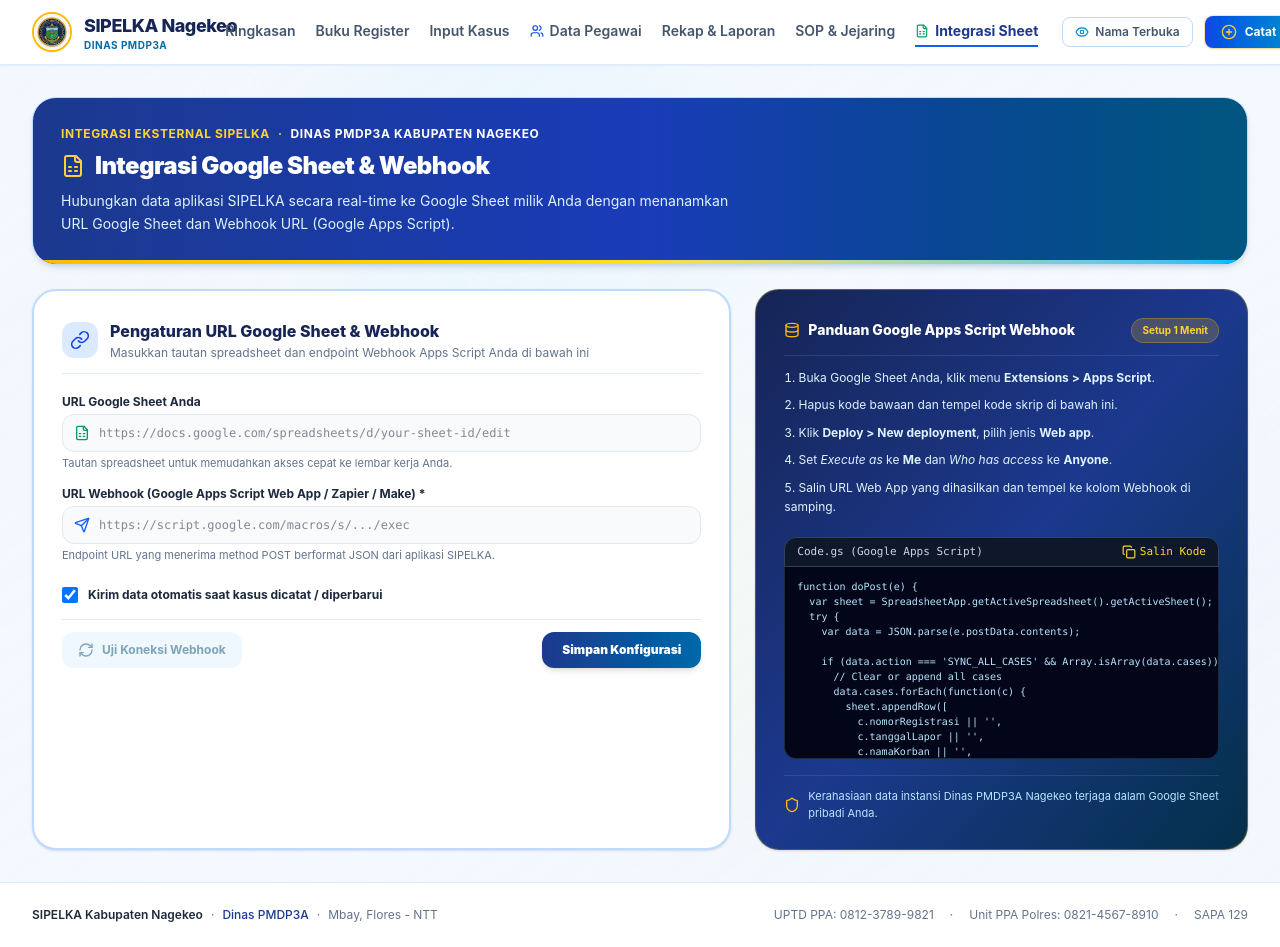
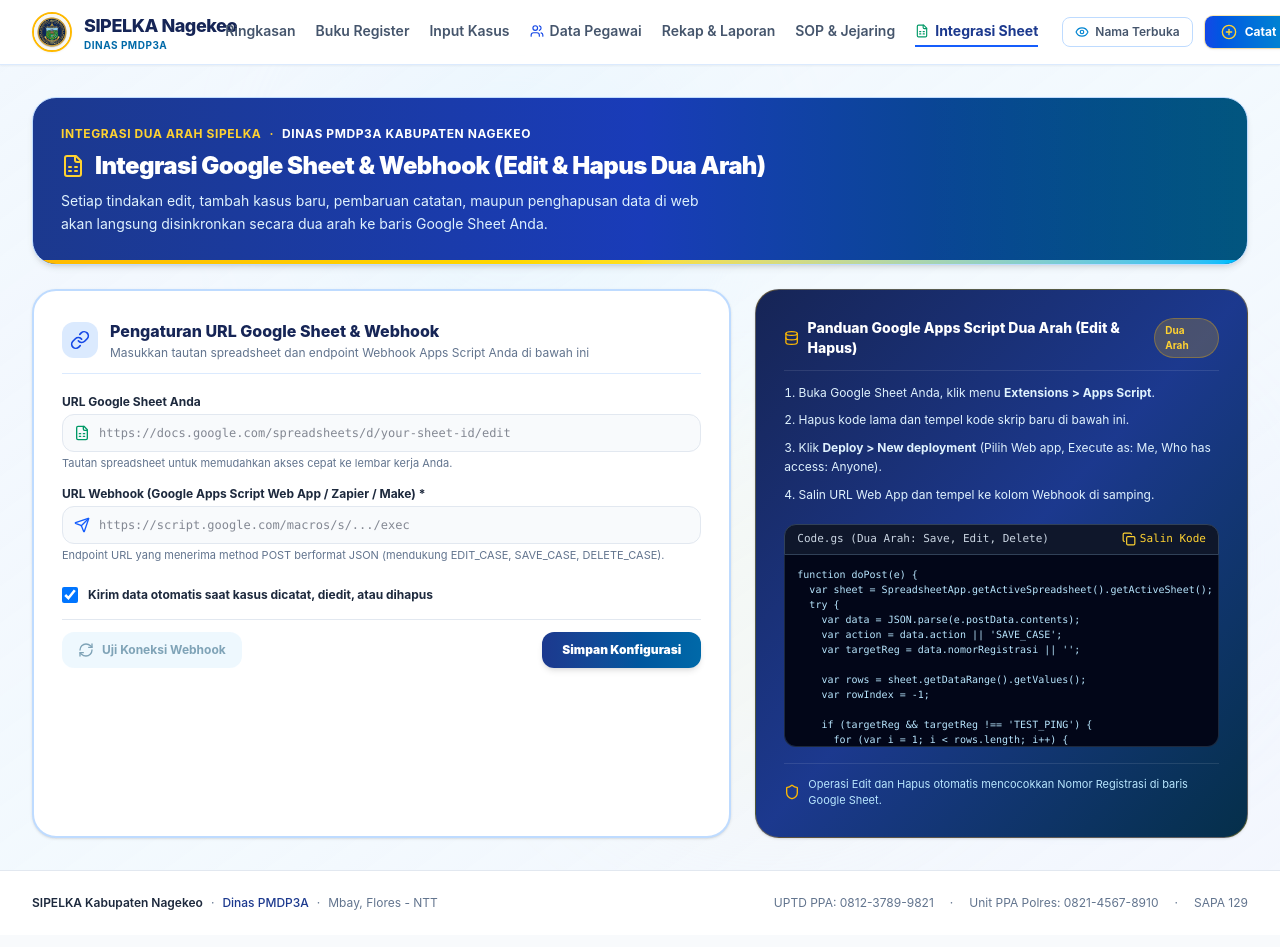
Before and after one commit to bidangpppanagekeo-jpg/SIPELKA, a React (Vite) app: page / in a window 1280 px wide. Both pictures are taken after a click on the button "Integrasi Sheet". Shown: the top 947 px of the page. Built offline with nearby package versions, Linux system fonts and the light colour scheme.

Commit message:
feat: enable CRUD synchronization with Google Sheets
Implement edit and delete logic for Google Sheets integration via Apps Script to ensure data consistency between the local register and the remote spreadsheet.

```diff
--- a/src/App.tsx
+++ b/src/App.tsx
@@ -84,6 +84,7 @@
   };
 
   const handleSaveCase = (savedCase: KasusKekerasan) => {
+    const isExisting = cases.some((c) => c.id === savedCase.id);
     const updatedList = saveCase(savedCase);
     setCases(updatedList);
     setCaseToEdit(null);
@@ -94,7 +95,7 @@
     const sheetCfg = getGoogleSheetConfig();
     if (sheetCfg.autoSync && sheetCfg.webhookUrl) {
       sendDataToGoogleSheetWebhook({
-        action: 'SAVE_CASE',
+        action: isExisting ? 'EDIT_CASE' : 'SAVE_CASE',
         timestamp: new Date().toISOString(),
         ...savedCase
       }).catch((err) => console.error('Auto-sync webhook error:', err));
@@ -102,12 +103,24 @@
   };
 
   const handleDeleteCase = (id: string) => {
+    const targetCase = cases.find((c) => c.id === id);
     const updatedList = deleteCase(id);
     setCases(updatedList);
     if (selectedCaseForDetail?.id === id) {
       setSelectedCaseForDetail(null);
     }
     showToast('Data berkas perkara berhasil dihapus dari register.');
+
+    // Sync deletion to Google Sheet webhook if enabled
+    const sheetCfg = getGoogleSheetConfig();
+    if (sheetCfg.autoSync && sheetCfg.webhookUrl && targetCase) {
+      sendDataToGoogleSheetWebhook({
+        action: 'DELETE_CASE',
+        timestamp: new Date().toISOString(),
+        id: targetCase.id,
+        nomorRegistrasi: targetCase.nomorRegistrasi
+      }).catch((err) => console.error('Delete sync webhook error:', err));
+    }
   };
 
   const handleAddProgressNote = (
@@ -120,6 +133,16 @@
     const updatedCase = updatedList.find((c) => c.id === caseId) || null;
     setSelectedCaseForDetail(updatedCase);
     showToast('Catatan tindakan pendampingan berhasil ditambahkan.');
+
+    // Sync progress note / edit update to Google Sheet webhook if enabled
+    const sheetCfg = getGoogleSheetConfig();
+    if (sheetCfg.autoSync && sheetCfg.webhookUrl && updatedCase) {
+      sendDataToGoogleSheetWebhook({
+        action: 'EDIT_CASE',
+        timestamp: new Date().toISOString(),
+        ...updatedCase
+      }).catch((err) => console.error('Progress note sync webhook error:', err));
+    }
   };
 
   const handleResetData = () => {
--- a/src/components/GoogleSheetIntegrationView.tsx
+++ b/src/components/GoogleSheetIntegrationView.tsx
@@ -112,9 +112,49 @@
   var sheet = SpreadsheetApp.getActiveSpreadsheet().getActiveSheet();
   try {
     var data = JSON.parse(e.postData.contents);
+    var action = data.action || 'SAVE_CASE';
+    var targetReg = data.nomorRegistrasi || '';
 
-    if (data.action === 'SYNC_ALL_CASES' && Array.isArray(data.cases)) {
-      // Clear or append all cases
+    var rows = sheet.getDataRange().getValues();
+    var rowIndex = -1;
+
+    if (targetReg && targetReg !== 'TEST_PING') {
+      for (var i = 1; i < rows.length; i++) {
+        if (rows[i][0] === targetReg) {
+          rowIndex = i + 1; // 1-indexed row number
+          break;
+        }
+      }
+    }
+
+    if (action === 'DELETE_CASE') {
+      if (rowIndex > 0) {
+        sheet.deleteRow(rowIndex);
+      }
+    } else if (action === 'EDIT_CASE' || action === 'SAVE_CASE') {
+      var rowData = [
+        data.nomorRegistrasi || '',
+        data.tanggalLapor || '',
+        data.namaKorban || '',
+        data.usiaKorban || '',
+        data.kategoriKorban || '',
+        data.kecamatanTKP || '',
+        data.bentukKekerasan ? (Array.isArray(data.bentukKekerasan) ? data.bentukKekerasan.join(', ') : data.bentukKekerasan) : '',
+        data.namaPelaku || '',
+        data.hubunganPelaku || '',
+        data.tingkatUrgensi || '',
+        data.statusPenanganan || '',
+        data.petugasPendamping || ''
+      ];
+      if (rowIndex > 0) {
+        sheet.getRange(rowIndex, 1, 1, rowData.length).setValues([rowData]);
+      } else {
+        sheet.appendRow(rowData);
+      }
+    } else if (action === 'SYNC_ALL_CASES' && Array.isArray(data.cases)) {
+      if (sheet.getLastRow() > 1) {
+        sheet.getRange(2, 1, sheet.getLastRow() - 1, sheet.getLastColumn()).clearContent();
+      }
       data.cases.forEach(function(c) {
         sheet.appendRow([
           c.nomorRegistrasi || '',
@@ -132,16 +172,15 @@
         ]);
       });
     } else {
-      // Single record or test ping
+      // Test ping
       sheet.appendRow([
-        new Date(),
         data.nomorRegistrasi || 'TEST_PING',
         data.tanggalLapor || new Date().toISOString().slice(0, 10),
         data.namaKorban || 'Test Korban',
         data.usiaKorban || '0',
         data.kategoriKorban || 'Test',
         data.kecamatanTKP || 'Aesesa',
-        data.bentukKekerasan || 'Uji Koneksi',
+        data.bentukKekerasan || 'Uji Koneksi Bi-directional',
         data.namaPelaku || '-',
         data.hubunganPelaku || '-',
         data.tingkatUrgensi || 'Normal',
@@ -150,7 +189,7 @@
       ]);
     }
 
-    return ContentService.createTextOutput(JSON.stringify({"status": "success"}))
+    return ContentService.createTextOutput(JSON.stringify({"status": "success", "action": action}))
       .setMimeType(ContentService.MimeType.JSON);
   } catch(err) {
     return ContentService.createTextOutput(JSON.stringify({"status": "error", "message": err.toString()}))
@@ -175,16 +214,16 @@
         <div className="relative z-10 flex flex-col md:flex-row md:items-center justify-between gap-6">
           <div className="space-y-2">
             <div className="flex items-center gap-2 text-xs font-bold text-amber-300 uppercase tracking-wider">
-              <span>Integrasi Eksternal SIPELKA</span>
+              <span>Integrasi Dua Arah SIPELKA</span>
               <span>·</span>
               <span className="text-white">Dinas PMDP3A Kabupaten Nagekeo</span>
             </div>
             <h1 className="text-xl sm:text-2xl font-black text-white tracking-tight flex items-center gap-2.5">
               <FileSpreadsheet className="w-6 h-6 text-amber-300" />
-              Integrasi Google Sheet & Webhook
+              Integrasi Google Sheet & Webhook (Edit & Hapus Dua Arah)
             </h1>
             <p className="text-xs sm:text-sm text-sky-100 max-w-2xl leading-relaxed">
-              Hubungkan data aplikasi SIPELKA secara real-time ke Google Sheet milik Anda dengan menanamkan URL Google Sheet dan Webhook URL (Google Apps Script).
+              Setiap tindakan edit, tambah kasus baru, pembaruan catatan, maupun penghapusan data di web akan langsung disinkronkan secara dua arah ke baris Google Sheet Anda.
             </p>
           </div>
 
@@ -257,7 +296,7 @@
                 />
               </div>
               <p className="text-[11px] text-slate-500 mt-1">
-                Endpoint URL yang menerima method POST berformat JSON dari aplikasi SIPELKA.
+                Endpoint URL yang menerima method POST berformat JSON (mendukung EDIT_CASE, SAVE_CASE, DELETE_CASE).
               </p>
             </div>
 
@@ -269,7 +308,7 @@
                   onChange={(e) => setConfig({ ...config, autoSync: e.target.checked })}
                   className="w-4 h-4 rounded border-slate-300 text-blue-600 focus:ring-blue-500"
                 />
-                <span>Kirim data otomatis saat kasus dicatat / diperbarui</span>
+                <span>Kirim data otomatis saat kasus dicatat, diedit, atau dihapus</span>
               </label>
 
               {config.sheetUrl && (
@@ -329,24 +368,23 @@
             <div className="flex items-center justify-between border-b border-white/10 pb-3">
               <h3 className="font-extrabold text-sm text-white flex items-center gap-2">
                 <Database className="w-4 h-4 text-amber-400" />
-                Panduan Google Apps Script Webhook
+                Panduan Google Apps Script Dua Arah (Edit & Hapus)
               </h3>
               <span className="text-[10px] font-bold text-amber-300 bg-amber-400/20 px-2.5 py-1 rounded-full border border-amber-400/30">
-                Setup 1 Menit
+                Dua Arah
               </span>
             </div>
 
             <ol className="text-xs text-sky-100 space-y-2 list-decimal list-inside leading-relaxed">
               <li>Buka Google Sheet Anda, klik menu <strong>Extensions &gt; Apps Script</strong>.</li>
-              <li>Hapus kode bawaan dan tempel kode skrip di bawah ini.</li>
-              <li>Klik <strong>Deploy &gt; New deployment</strong>, pilih jenis <strong>Web app</strong>.</li>
-              <li>Set <em>Execute as</em> ke <strong>Me</strong> dan <em>Who has access</em> ke <strong>Anyone</strong>.</li>
-              <li>Salin URL Web App yang dihasilkan dan tempel ke kolom Webhook di samping.</li>
+              <li>Hapus kode lama dan tempel kode skrip baru di bawah ini.</li>
+              <li>Klik <strong>Deploy &gt; New deployment</strong> (Pilih Web app, Execute as: Me, Who has access: Anyone).</li>
+              <li>Salin URL Web App dan tempel ke kolom Webhook di samping.</li>
             </ol>
 
             <div className="relative pt-2">
               <div className="flex items-center justify-between bg-slate-900 px-3 py-1.5 rounded-t-xl border border-slate-700 text-[11px] font-mono text-slate-300">
-                <span>Code.gs (Google Apps Script)</span>
+                <span>Code.gs (Dua Arah: Save, Edit, Delete)</span>
                 <button
                   onClick={handleCopyCode}
                   className="flex items-center gap-1 text-amber-300 hover:text-white transition-colors"
@@ -363,7 +401,7 @@
 
           <div className="pt-3 border-t border-white/10 text-[11px] text-sky-200 flex items-center gap-2">
             <Shield className="w-4 h-4 text-amber-400 shrink-0" />
-            <span>Kerahasiaan data instansi Dinas PMDP3A Nagekeo terjaga dalam Google Sheet pribadi Anda.</span>
+            <span>Operasi Edit dan Hapus otomatis mencocokkan Nomor Registrasi di baris Google Sheet.</span>
           </div>
         </div>
       </div>
```
Also changed, not shown: public/assets/aistudio/Screenshot_2026-10-27_105040_bd65c7e7.png (added).
